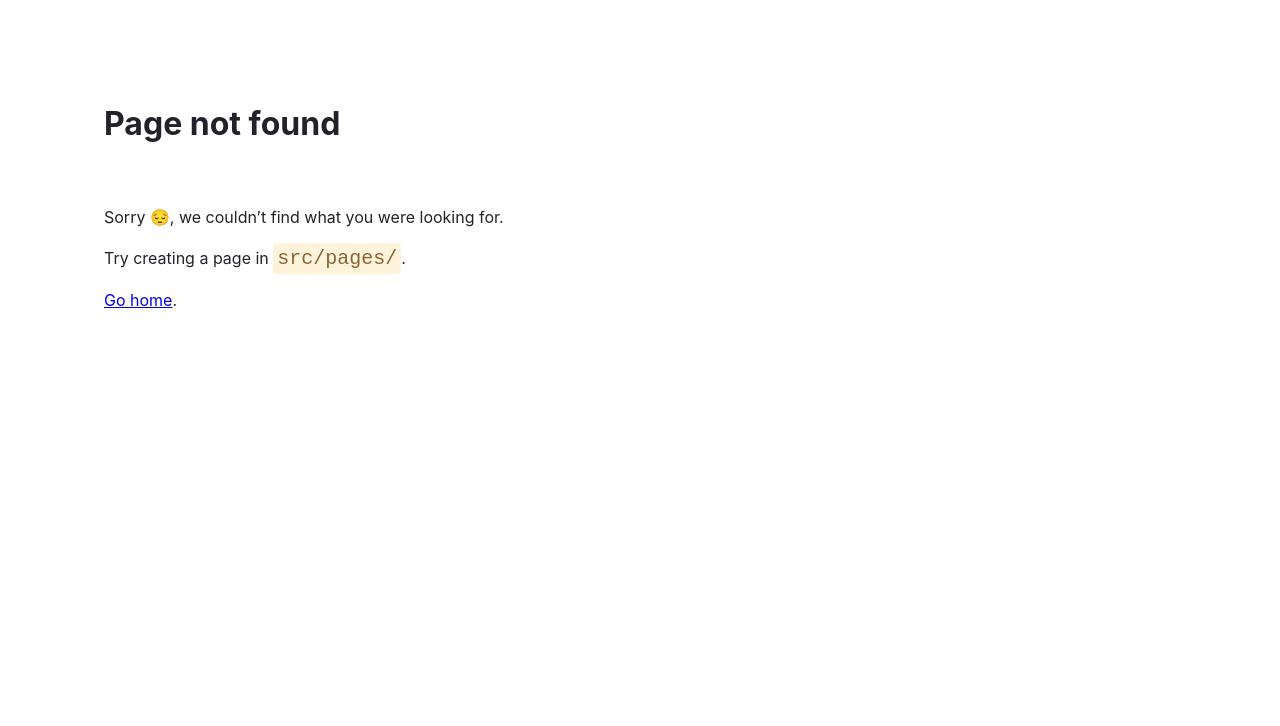
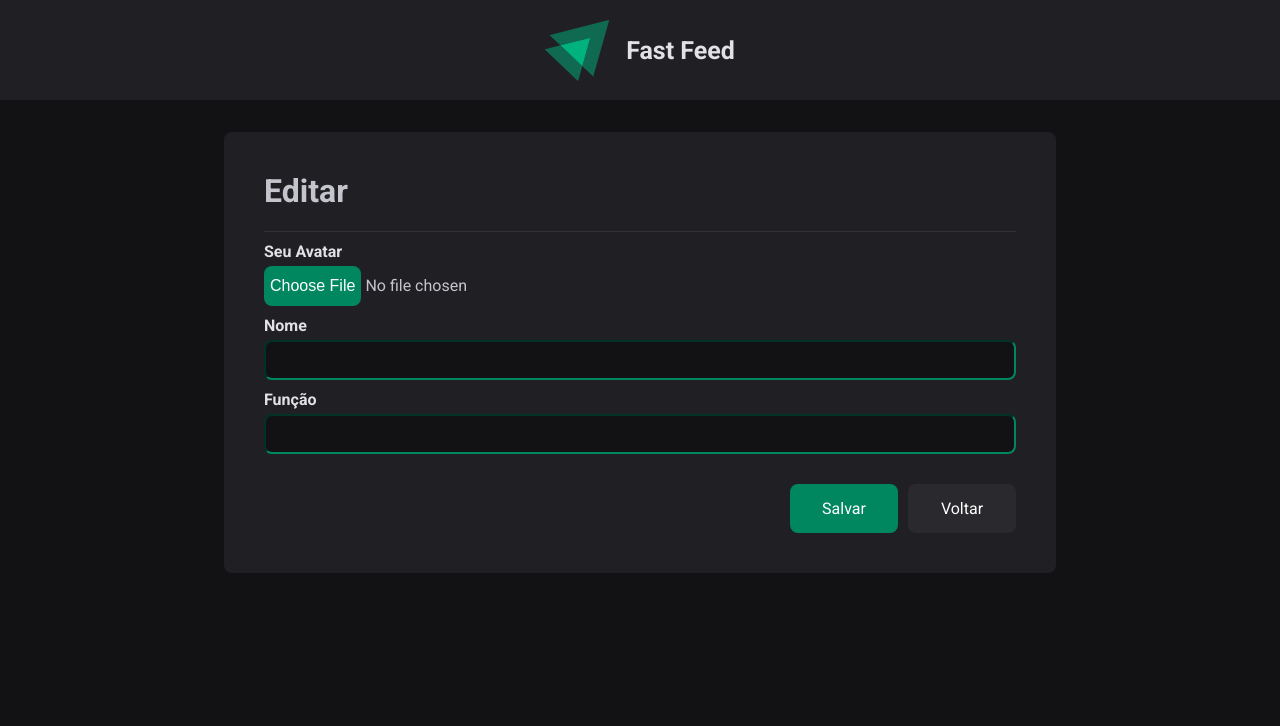
Before and after one commit to AndreFelipe97/fast-post-blog-pos, a Gatsby site: page /edit-profile in a window 1280 px wide. Before the commit this address had no page. Built offline with nearby package versions, Linux system fonts and the light colour scheme; Gatsby itself is replaced by a stand-in of ours.

Commit message:
feat: create edit profile page

```diff
--- a/src/components/cards/profile/index.tsx
+++ b/src/components/cards/profile/index.tsx
@@ -9,7 +9,7 @@ export function Profile() {
       <Avatar imageUrl="https://avatars.githubusercontent.com/u/38105957?v=4" />
       <UserName>André Freitas</UserName>
       <UserRole>Desenvolvedor full stack</UserRole>
-      <EditButton>
+      <EditButton to="/edit-profile">
         <FiEdit3 /> Editar seu Perfil
       </EditButton>
     </Container>
--- a/src/components/cards/profile/styles.ts
+++ b/src/components/cards/profile/styles.ts
@@ -1,3 +1,4 @@
+import { Link } from "gatsby";
 import styled from "styled-components";
 
 export const Container = styled.div`
@@ -24,7 +25,7 @@ export const UserRole = styled.span`
   margin-bottom: 24px;
 `;
 
-export const EditButton = styled.button`
+export const EditButton = styled(Link)`
   display: flex;
   justify-content: center;
   align-items: center;
@@ -39,6 +40,8 @@ export const EditButton = styled.button`
   color: #00B37E;
   font-weight: 700;
 
+  text-decoration: none;
+
   svg {
     color: #00B37E;
     height: 20px;
--- /dev/null
+++ b/src/pages/edit-profile/index.tsx
@@ -0,0 +1,36 @@
+import * as React from "react"
+import type { PageProps } from "gatsby"
+import { Layout } from "../../components/_layout";
+import { BackButton, ButtonContent, Container, FieldContent, FormContent, ImageField, Input, SaveButton, TitleContent } from "./styles";
+
+const EditProfilePage: React.FC<PageProps> = () => {
+  return (
+    <Layout>
+      <Container>
+        <TitleContent>
+          <h1>Editar</h1>
+        </TitleContent>
+        <FormContent>
+          <FieldContent>
+            <label htmlFor="avatar">Seu Avatar</label>
+            <ImageField type="file" id="avatar" name="avatar" />
+          </FieldContent>
+          <FieldContent>
+            <label htmlFor="name">Nome</label>
+            <Input type="text" id="name" name="name" />
+          </FieldContent>
+          <FieldContent>
+            <label htmlFor="role">Função</label>
+            <Input type="text" id="role" name="role" />
+          </FieldContent>
+          <ButtonContent>
+            <SaveButton>Salvar</SaveButton>
+            <BackButton to="/">Voltar</BackButton>
+          </ButtonContent>
+        </FormContent>
+      </Container>
+    </Layout>
+  );
+}
+
+export default EditProfilePage
--- /dev/null
+++ b/src/pages/edit-profile/styles.ts
@@ -0,0 +1,95 @@
+import { Link } from "gatsby";
+import styled from "styled-components";
+
+export const Container = styled.div`
+  display: flex;
+  flex-direction: column;
+  justify-content: center;
+  justify-content: center;
+  width: 832px;
+  background-color: #202024;
+  border-radius: 8px;
+  padding: 40px;
+  gap: 10px;
+`;
+
+export const TitleContent = styled.div`
+  height: 60px;
+  width: 100%;
+  border-bottom: 1px solid #323238;
+`
+
+export const FormContent = styled.form`
+  display: flex;
+  flex-direction: column;
+  gap: 10px;
+`;
+
+export const FieldContent = styled.div`
+  display: flex;
+  flex-direction: column;
+  gap: 5px;
+
+  label {
+    color: #e1e1e6;
+    font-size: 16px;
+    font-weight: 700;
+  }
+`;
+
+export const ImageField = styled.input`
+  &[type=file]::file-selector-button {
+    background-color: #00875F;
+    color: #FFFFFF;
+    border: none;
+    min-height: 40px;
+    border-radius: 8px;
+  }
+`;
+
+export const Input = styled.input`
+  min-height: 40px;
+  max-width: 752px;
+  border-radius: 8px;
+  background-color: #121214;
+  color: #c4c4cc;
+  padding-left: 10px;
+  border-color: #00875F;
+
+  &:focus {
+    outline: 0;
+  }
+`;
+
+export const ButtonContent = styled.div`
+  display: flex;
+  justify-content: flex-end;
+  align-items: center;
+  gap: 10px;
+  margin-top: 20px;
+`;
+
+export const SaveButton = styled.button`
+  display: flex;
+  justify-content: center;
+  align-items: center;
+  width: 108px;
+  height: 49px;
+  color: #FFFFFF;
+  background-color: #00875F;
+  border-radius: 8px;
+  border: none;
+`;
+
+export const BackButton = styled(Link)`
+  display: flex;
+  justify-content: center;
+  align-items: center;
+  width: 108px;
+  height: 49px;
+  color: #FFFFFF;
+  background-color: #29292E;
+  border-radius: 8px;
+  border: none;
+  text-decoration: none;
+`;
```
